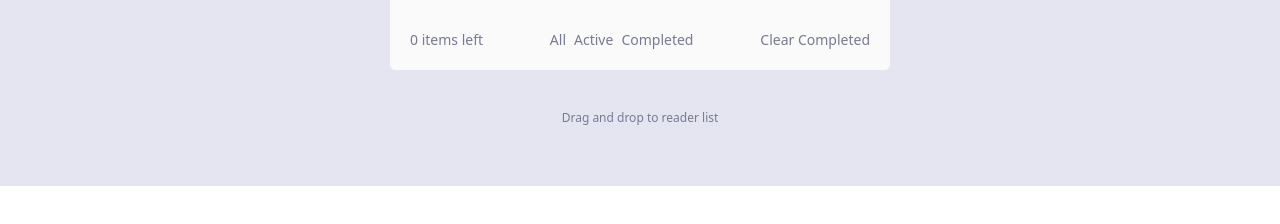
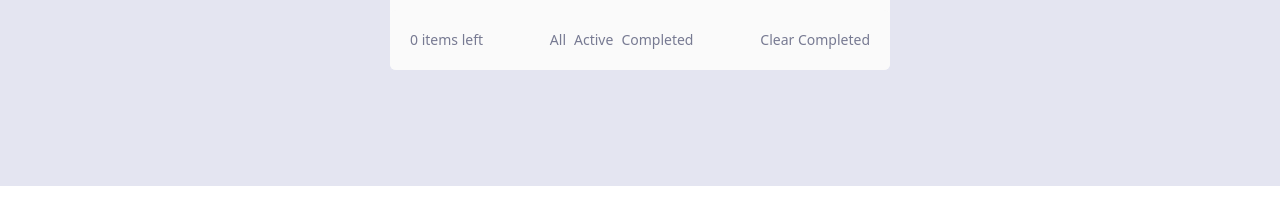
Before and after one commit to sami24-dev/todo-app-react, a React (Vite) app: page / in a window 1280 px wide. Shown: the part 494-718 px from the top of the page. Built offline with nearby package versions, Linux system fonts and the light colour scheme.

Commit message:
hidden footer

```diff
--- a/src/App.tsx
+++ b/src/App.tsx
@@ -9,7 +9,7 @@ function App() {
         <NewTask />
         <TodoList />
       </main>
-      <footer className='flex flex-col items-center px-20 pt-20 pb-10 md:pt-10'>
+      <footer className='invisible flex flex-col items-center px-20 pt-20 pb-10 md:pt-10'>
         <span className='text-xs text-DarkGrayishBlue mb-5'>
           Drag and drop to reader list
         </span>
```
